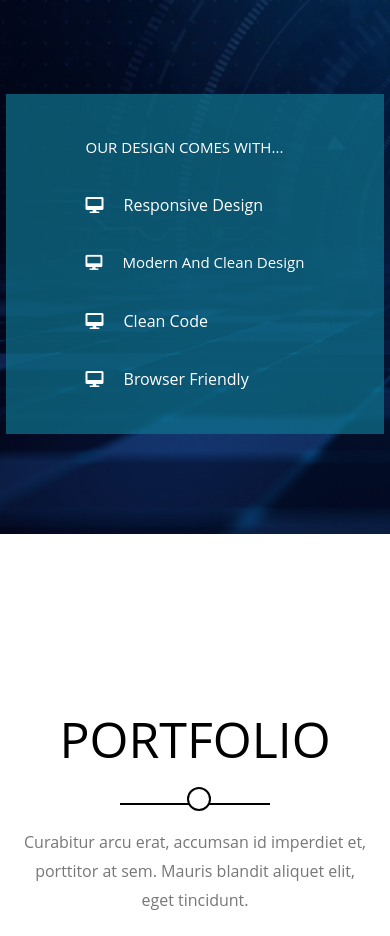
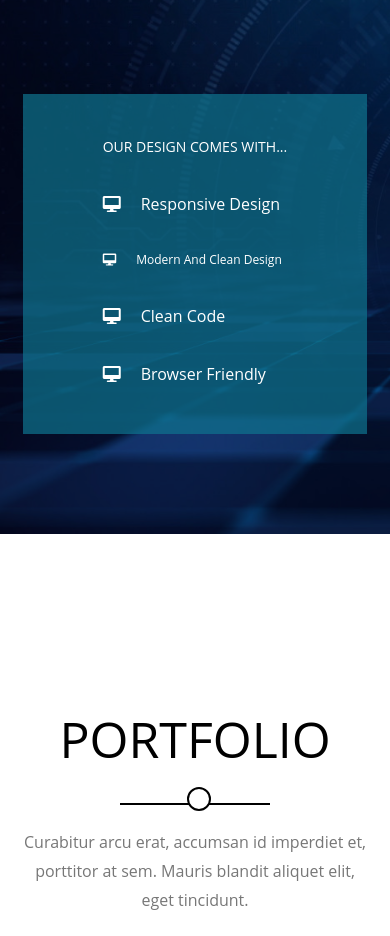
Before and after one commit to maraimhussain3/Kasper, a plain HTML site: page index.html in a window 390 px wide. Shown: the part 2380-3316 px from the top of the page. Drawn offline with nearby package versions, Linux system fonts and the light colour scheme; a web font is replaced by a local one.

Commit message:
Update kasper.css

```diff
--- a/css/kasper.css
+++ b/css/kasper.css
@@ -399,10 +399,11 @@ header nav .label i {
     .design .image {
         display: none;
     }
-
-    .design .text h2,
     .design .text ul li.two {
-        font-size: 15px;
+        font-size: 12px;
+    }
+     .design .text h2 {
+         font-size: 14px;
     }
 }
 
```
